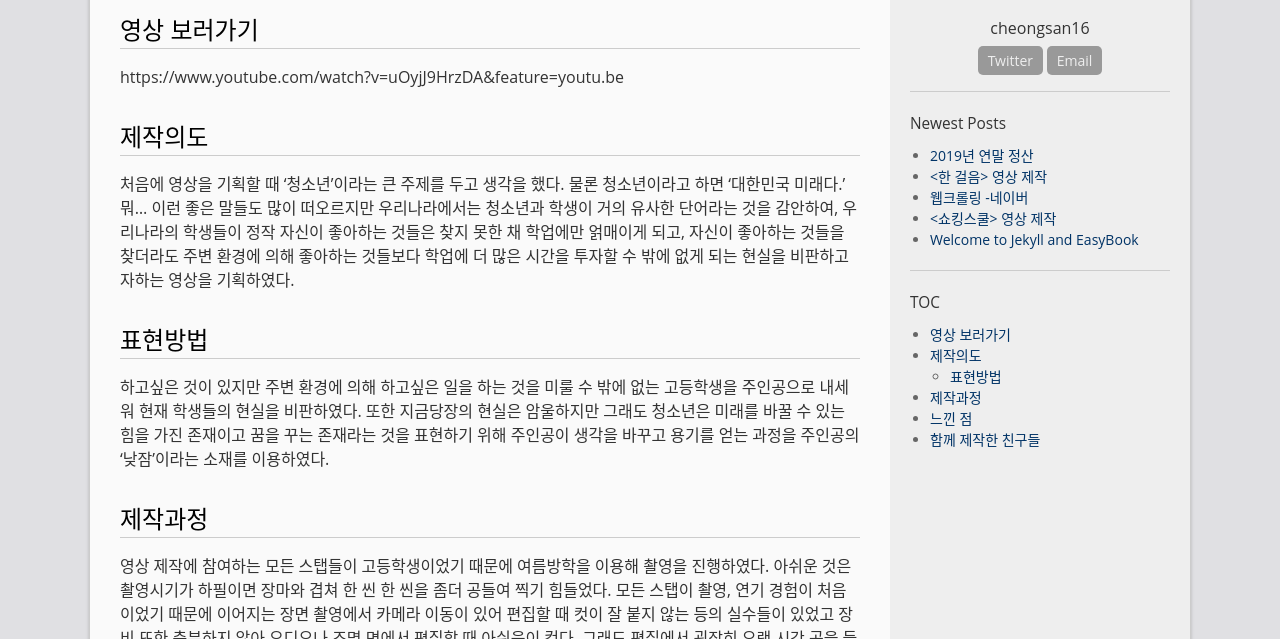
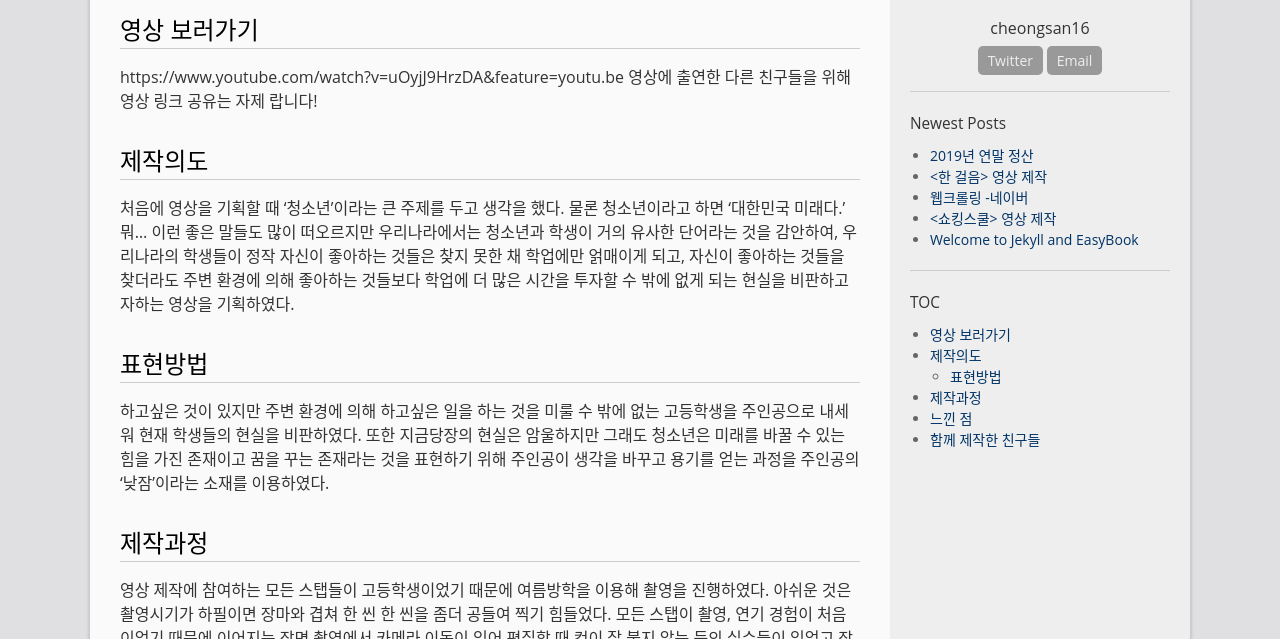
Before and after one commit to cheongsan16/cheongsan16.github.com, a Jekyll site: the page built from _posts/2019-10-20-one-step.md, in a window 1280 px wide and 900 px high, cut to the strip 261-900 px from the top of the window. Built offline with Jekyll 4.4.1, drawn with Linux system fonts in a browser that asks for light colours.

Commit message:
Update 2019-10-20-one-step.md

```diff
--- a/_posts/2019-10-20-one-step.md
+++ b/_posts/2019-10-20-one-step.md
@@ -9,6 +9,7 @@ permalink: /archivers/one
 # 영상 보러가기
 
 https://www.youtube.com/watch?v=uOyjJ9HrzDA&feature=youtu.be
+영상에 출연한 다른 친구들을 위해 영상 링크 공유는 자제 랍니다!
 
 # 제작의도
 
```
